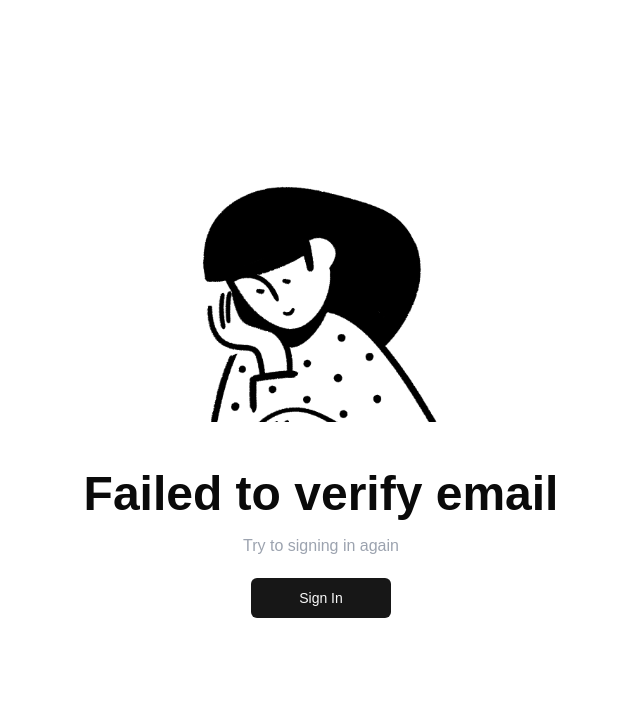
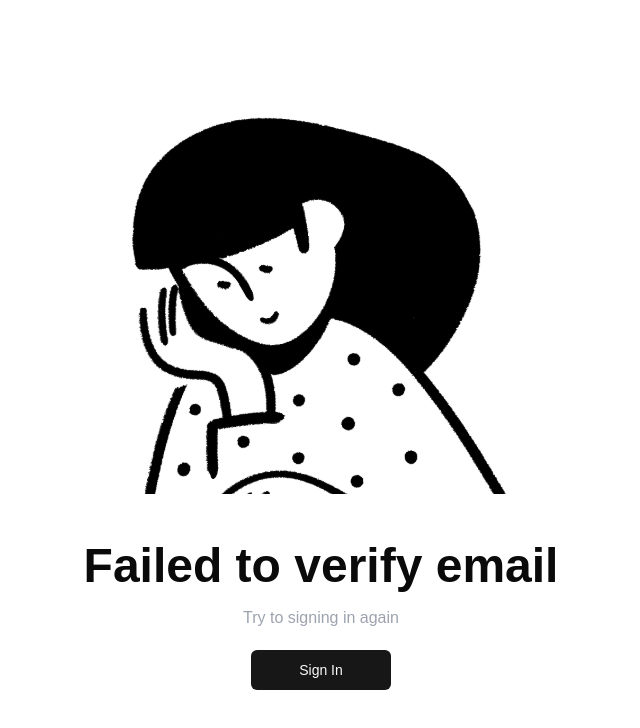
Before and after one commit to suryadharma5/flashpdf, a Next.js app: page /verification-email in a window 1280 px wide. Shown: the top 728 px of the page, without its empty margins (319-959 px from the left). Built offline with nearby package versions, Linux system fonts and the light colour scheme.

Commit message:
chore: move directory of verification email page

```diff
--- a/app/(routes)/verification-email/page.tsx
+++ b/app/(routes)/(auth)/verification-email/page.tsx
@@ -58,17 +58,25 @@ const VerificationPage = () => {
         </>
       ) : (
         <>
+          {error ? (
+            <>
               <Image
                 src={EmailFailedImage}
                 alt="Failed to verify email"
-            width={250}
-            height={250}
+                width={400}
+                height={400}
               />
-          <h1 className="mt-12 text-5xl font-bold">Failed to verify email</h1>
+              <h1 className="mt-12 text-5xl font-bold">
+                Failed to verify email
+              </h1>
               <p className="mt-4 text-gray-400">Try to signing in again</p>
               <Link href="/sign-in">
                 <Button className="mt-5 px-12 py-2">Sign In</Button>
               </Link>
+            </>
+          ) : (
+            <div></div>
+          )}
         </>
       )}
     </div>
```
Lines whose indentation alone changed are shown as unchanged.
